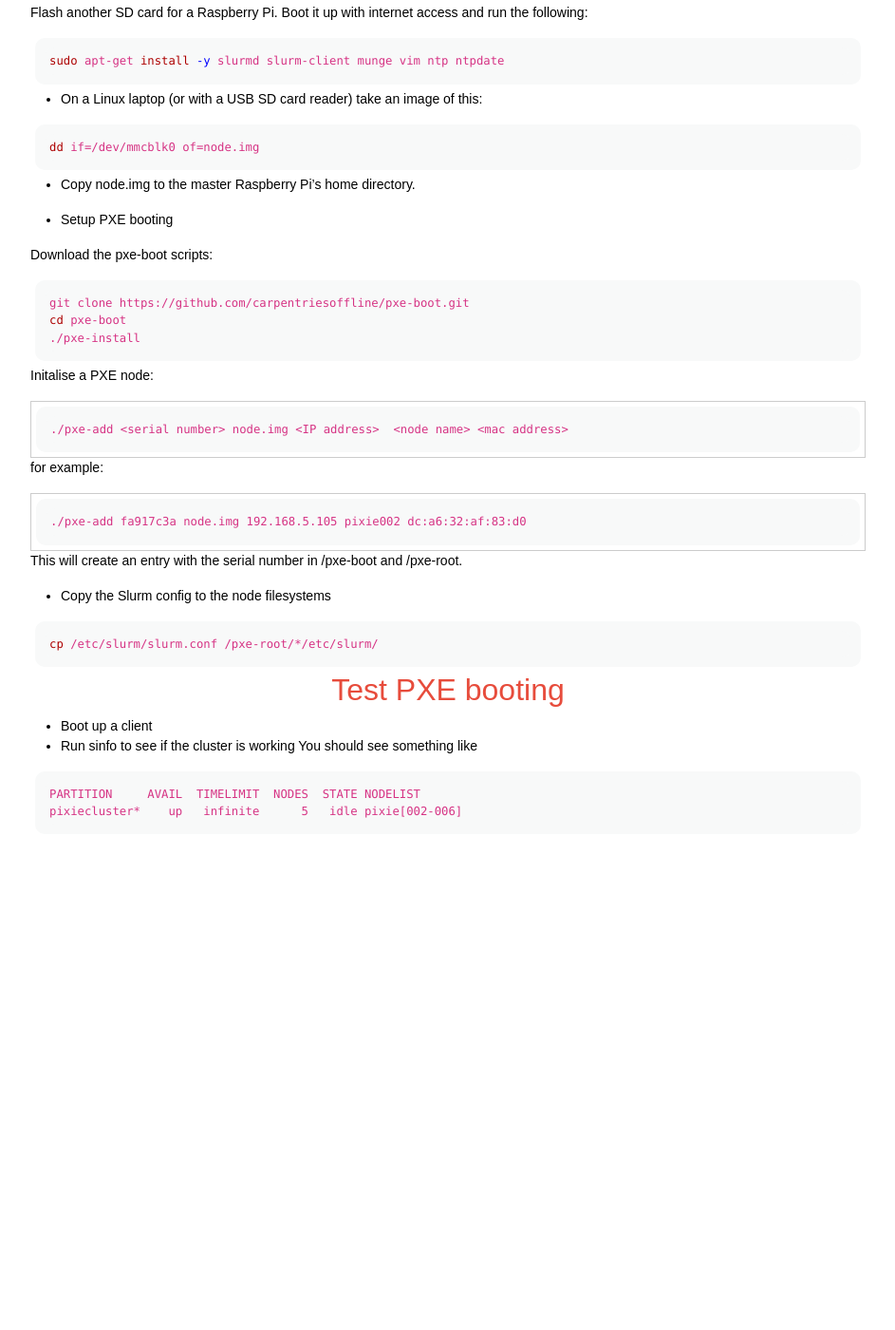
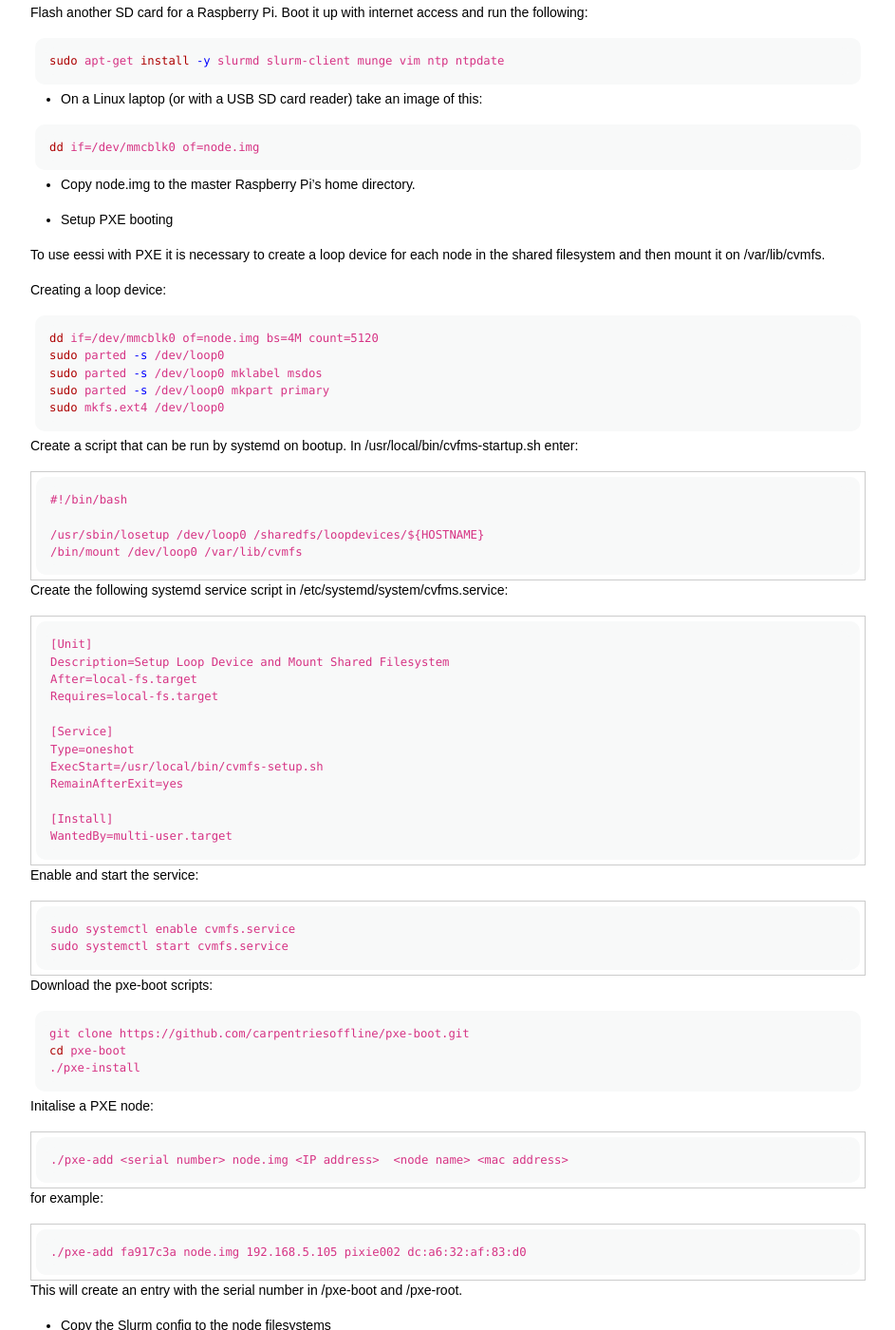
Before and after one commit to carpentriesoffline/CarpentriesOffline.github.io, a Jekyll site: the page built from miniHPC_step_by_step.md, in a window 1280 px wide and 1400 px high, scrolled down 9706 px. Shown: the whole window at 95% size, without its empty margins (168-1111 px from the left). Built offline with Jekyll 4.4.1, drawn with Linux system fonts in a browser that asks for light colours; before the commit the page ends 10584 px from its top, so only the background shows below that.

Commit message:
update pxe installation

````diff
--- a/miniHPC_step_by_step.md
+++ b/miniHPC_step_by_step.md
@@ -255,6 +255,48 @@ dd if=/dev/mmcblk0 of=node.img
 
 - Setup PXE booting
 
+To use eessi with PXE it is necessary to create a loop device for each node in the shared filesystem and then
+mount it on /var/lib/cvmfs.
+
+Creating a loop device:
+```bash
+dd if=/dev/mmcblk0 of=node.img bs=4M count=5120
+sudo parted -s /dev/loop0
+sudo parted -s /dev/loop0 mklabel msdos
+sudo parted -s /dev/loop0 mkpart primary
+sudo mkfs.ext4 /dev/loop0
+```
+Create a script that can be run by systemd on bootup. In /usr/local/bin/cvfms-startup.sh enter:
+```
+#!/bin/bash
+
+/usr/sbin/losetup /dev/loop0 /sharedfs/loopdevices/${HOSTNAME}
+/bin/mount /dev/loop0 /var/lib/cvmfs
+```
+
+Create the following systemd service script in /etc/systemd/system/cvfms.service:
+```
+[Unit]
+Description=Setup Loop Device and Mount Shared Filesystem
+After=local-fs.target
+Requires=local-fs.target
+
+[Service]
+Type=oneshot
+ExecStart=/usr/local/bin/cvmfs-setup.sh
+RemainAfterExit=yes
+
+[Install]
+WantedBy=multi-user.target
+```
+
+Enable and start the service:
+```
+sudo systemctl enable cvmfs.service
+sudo systemctl start cvmfs.service
+```
+
+
 Download the pxe-boot scripts:
 
 ```bash
````
